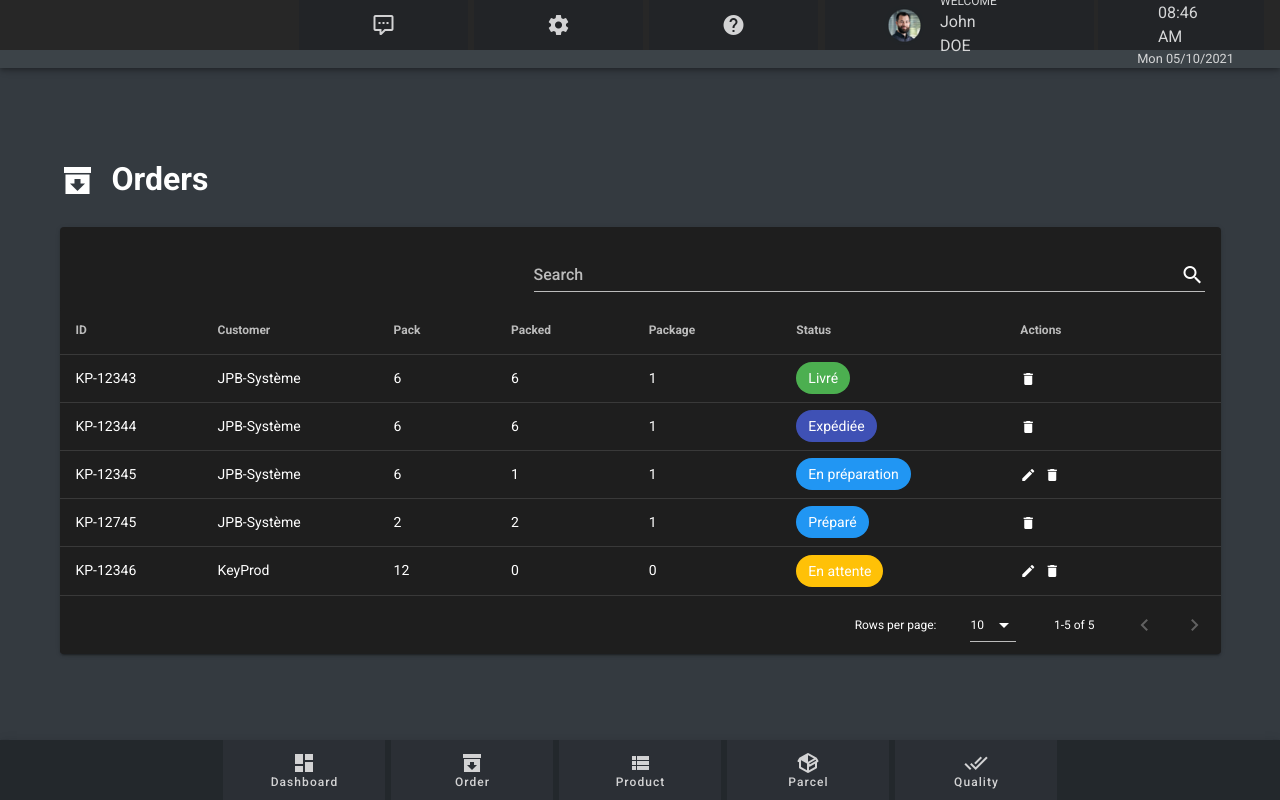
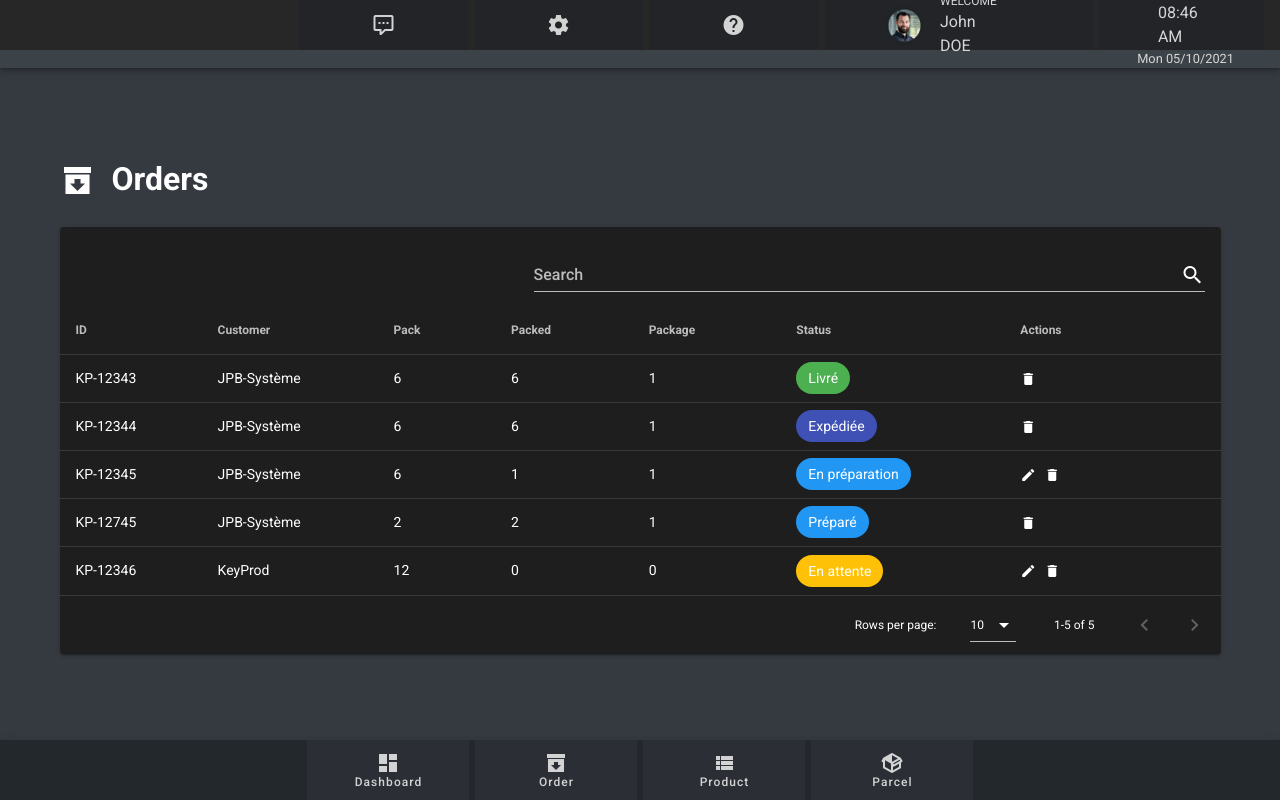
Before and after one commit to srimko/keyprod-delivery, a Vue app: page /orders in a window 1280 px wide. Built offline with nearby package versions, Linux system fonts and the light colour scheme; what vue-qrcode-reader would draw is missing.

Commit message:
Cleaning code

```diff
--- a/src/App.vue
+++ b/src/App.vue
@@ -106,15 +106,6 @@
 
         <v-icon>mdi-package-variant</v-icon>
       </v-btn>
-
-      <v-btn
-        value="quality"
-        width="175"
-      >
-        <span>Quality</span>
-
-        <v-icon>mdi-check-all</v-icon>
-      </v-btn>
     </v-bottom-navigation>
   </v-app>
 </template>
--- a/src/components/DashboardItems.vue
+++ b/src/components/DashboardItems.vue
@@ -7,7 +7,10 @@
             <v-row>
               <v-col
                 v-for="menu in slide" :key="menu.id"
-                cols="6"
+                lg="6"
+                md="6"
+                sm="12"
+                xs="12"
               >
                   <v-card
                     class="rounded-lg mx-2"
@@ -16,6 +19,7 @@
                     <v-card-title>
                       <v-row>
                         <v-col
+                          sm="12"
                           :class="menu.title.toLowerCase()"
                         >
                           <span class="title text-uppercase">
@@ -25,7 +29,7 @@
                             {{menu.title}}
                           </span>
                         </v-col>
-                        <v-col>
+                        <v-col >
                           <span class="text-uppercase">{{menu.description}}</span>
                         </v-col>
                       </v-row>
@@ -68,11 +72,6 @@ export default {
 </script>
 
 <style lang="scss" scoped>
-
-  .v-card {
-    // min-height: 550px;
-  }
-
   .v-card__title {
     background-color: #23252A;
     color: #FFFFFF;
@@ -86,7 +85,10 @@ export default {
         font-size: 1.55em !important;
       }
       &:nth-child(1) {
-        max-width: max-content;
+        max-width: inherit;
+        @media screen and (min-width: 1264px) {
+          max-width: max-content;
+        }
       }
       &:nth-child(2) {
         padding: 30px 20px;
--- a/src/views/OrdersView.vue
+++ b/src/views/OrdersView.vue
@@ -1,7 +1,7 @@
 <template>
   <v-container fill-height>
     <v-row align="center" no-gutters>
-      <v-col>
+      <v-col col="12">
          <h1 class="mb-6"> <v-icon large class="mr-2">mdi-archive-arrow-down</v-icon> Orders</h1>
         <v-card>
           <v-card-title>
```
